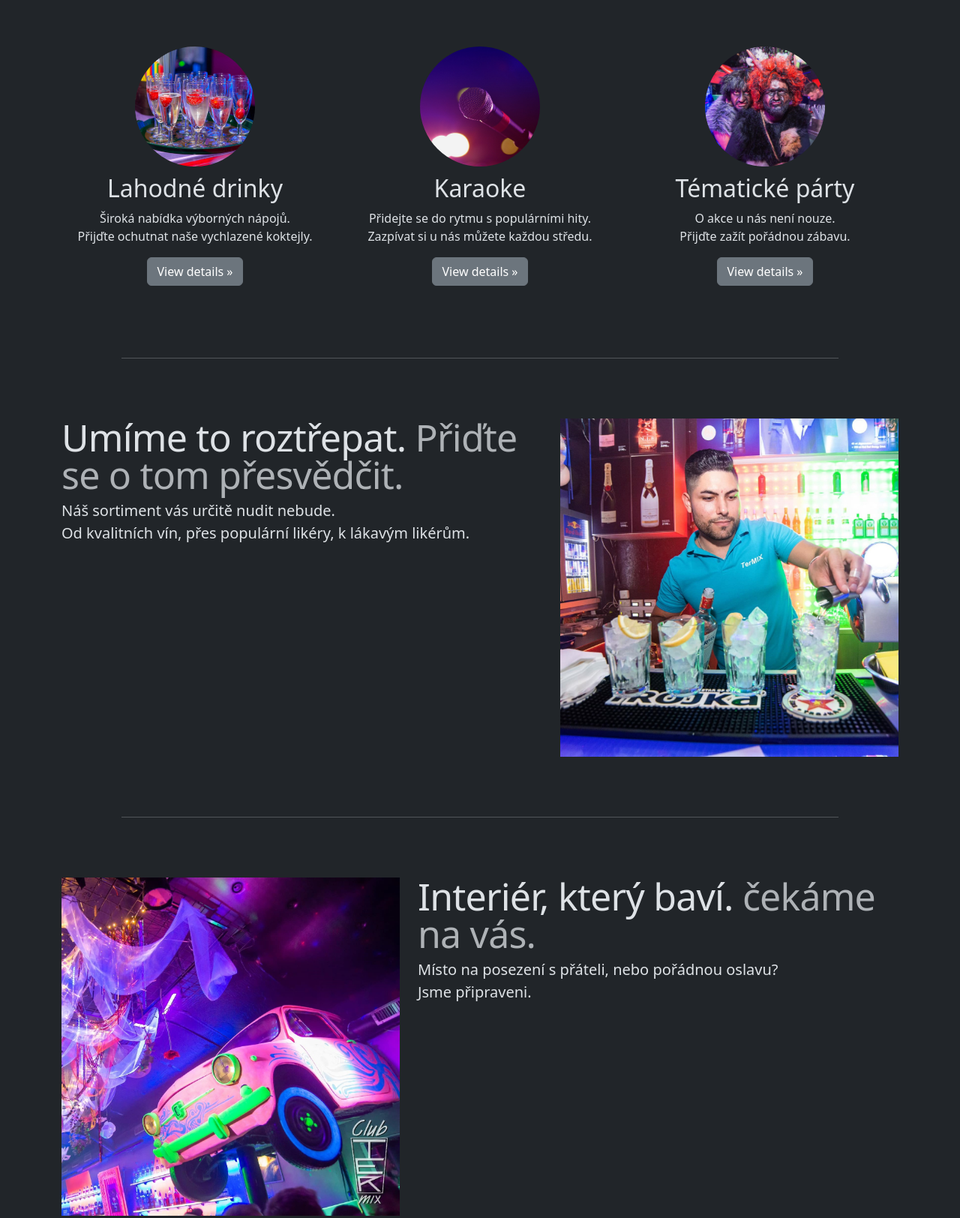
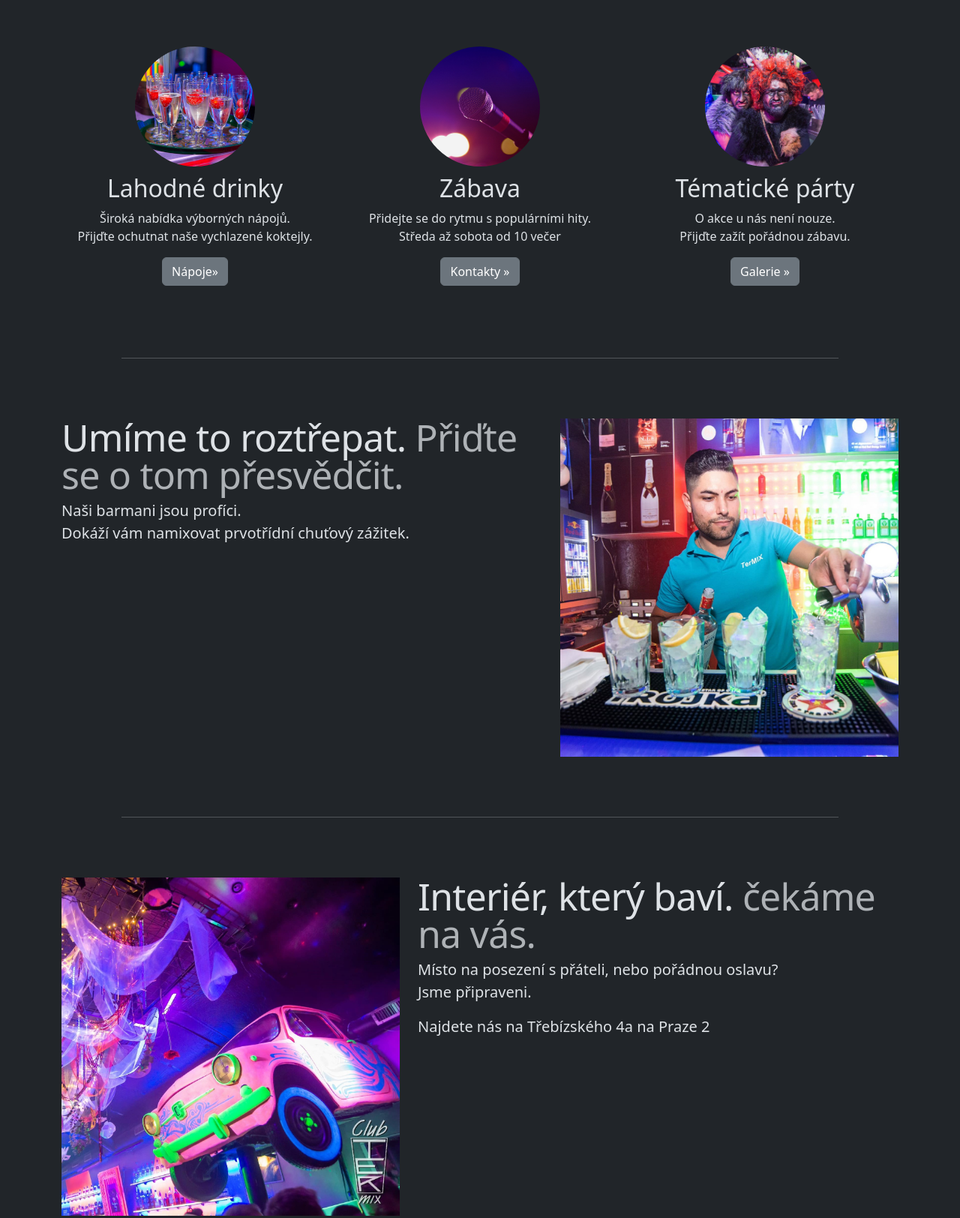
Before and after one commit to VojtaMi/terMIX, a Flask app: page / in a window 1280 px wide. Shown: the part 935-2559 px from the top of the page at 75% size. Run offline with Flask 3, Linux system fonts and the light colour scheme.

Commit message:
úprava textu

```diff
--- a/static/css/styles.css
+++ b/static/css/styles.css
@@ -1,6 +1,9 @@
+/*dark backgroung color*/
 body {
     background-color: #212529;
 }
+
+/*homepage title image*/
 #poster{
     height: 100vh;
     position: relative;
@@ -13,6 +16,7 @@ body {
     object-position: center; /* Ensures the center of the image is always visible */
 }
 
+/* text field within the poster image*/
 .poster-caption {
     position: absolute;
     top: 50%;
@@ -39,6 +43,7 @@ body {
     font-size: 1.5rem; /* Default size */
 }
 
+/* split title  */
 .responsive-br {
     display: none; /* Hide line break on larger screens */
 }
--- a/templates/index.html
+++ b/templates/index.html
@@ -18,19 +18,19 @@
         <img src="static/assets/img/drinks.jpg" alt="glasses with drinks" class="rounded-circle img-hover" >
         <h2 class="fw-normal">Lahodné drinky</h2>
         <p>Široká nabídka výborných nápojů. <br>Přijďte ochutnat naše vychlazené koktejly.</p>
-        <p><a class="btn btn-secondary" href="#">View details »</a></p>
+        <p><a class="btn btn-secondary" href="#">Nápoje»</a></p>
       </div><!-- /.col-lg-4 -->
        <div class="col-lg-4 col-sm-6 d-flex flex-column align-items-center text-center">
         <img src="static/assets/img/karaoke.jpg" alt="microphone" class="rounded-circle img-hover">
-        <h2 class="fw-normal">Karaoke</h2>
-        <p>Přidejte se do rytmu s populárními hity. <br> Zazpívat si u nás můžete každou středu.</p>
-        <p><a class="btn btn-secondary" href="#">View details »</a></p>
+        <h2 class="fw-normal">Zábava</h2>
+        <p>Přidejte se do rytmu s populárními hity. <br> Středa až sobota od 10 večer</p>
+        <p><a class="btn btn-secondary" href="#">Kontakty »</a></p>
       </div><!-- /.col-lg-4 -->
       <div class="col-lg-4 col-sm-12 d-flex flex-column align-items-center text-center">
         <img src="static/assets/img/party.jpg" alt="man with costume" class="rounded-circle img-hover">
         <h2 class="fw-normal">Tématické párty</h2>
         <p>O akce u nás není nouze. <br> Přijďte zažít pořádnou zábavu.</p>
-        <p><a class="btn btn-secondary" href="#">View details »</a></p>
+        <p><a class="btn btn-secondary" href="#">Galerie »</a></p>
       </div><!-- /.col-lg-4 -->
     </div><!-- /.row -->
 
@@ -41,7 +41,7 @@
     <div class="row featurette">
       <div class="col-md-7">
         <h2 class="featurette-heading fw-normal lh-1">Umíme to roztřepat. <span class="text-body-secondary">Přiďte se o tom přesvědčit.</span></h2>
-        <p class="lead">Náš sortiment vás určitě nudit nebude. <br>Od kvalitních vín, přes populární likéry, k lákavým likérům.</p>
+        <p class="lead">Naši barmani jsou profíci. <br>Dokáží vám namixovat prvotřídní chuťový zážitek.</p>
       </div>
       <div class="col-md-5">
            <picture>
@@ -57,6 +57,7 @@
       <div class="col-md-7 order-md-2">
         <h2 class="featurette-heading fw-normal lh-1">Interiér, který baví. <span class="text-body-secondary">čekáme na vás.</span></h2>
         <p class="lead">Místo na posezení s přáteli, nebo pořádnou oslavu? <br> Jsme připraveni.</p>
+        <p class="lead">Najdete nás na Třebízského 4a na Praze 2</p>
       </div>
       <div class="col-md-5 order-md-1">
           <picture>
@@ -71,7 +72,7 @@
     <div class="row featurette">
       <div class="col-md-7">
         <h2 class="featurette-heading fw-normal lh-1">U nás jedeme i po půlnoci. <span class="text-body-secondary">Ukaž, jak to umíš rozjet.</span></h2>
-        <p class="lead">Roztočit to u nás není žádná věda <br> Zchladit se pak můžeš našimi ledovými drinky.</p>
+        <p class="lead">Roztočit to u nás můžes od středy do soboty <br>Otevřeno máme od desíti až do rána</p>
       </div>
       <div class="col-md-5">
           <picture>
```
